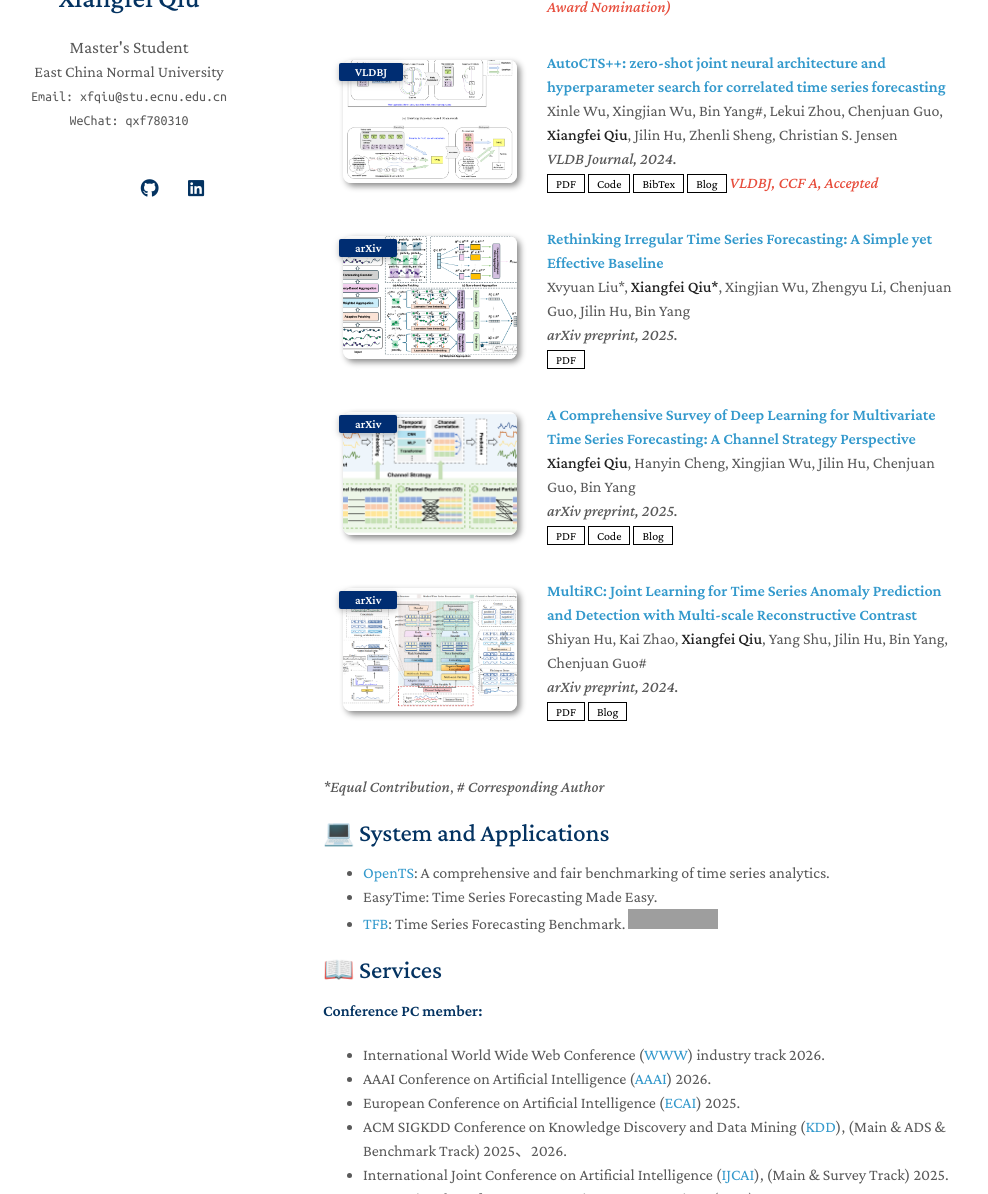
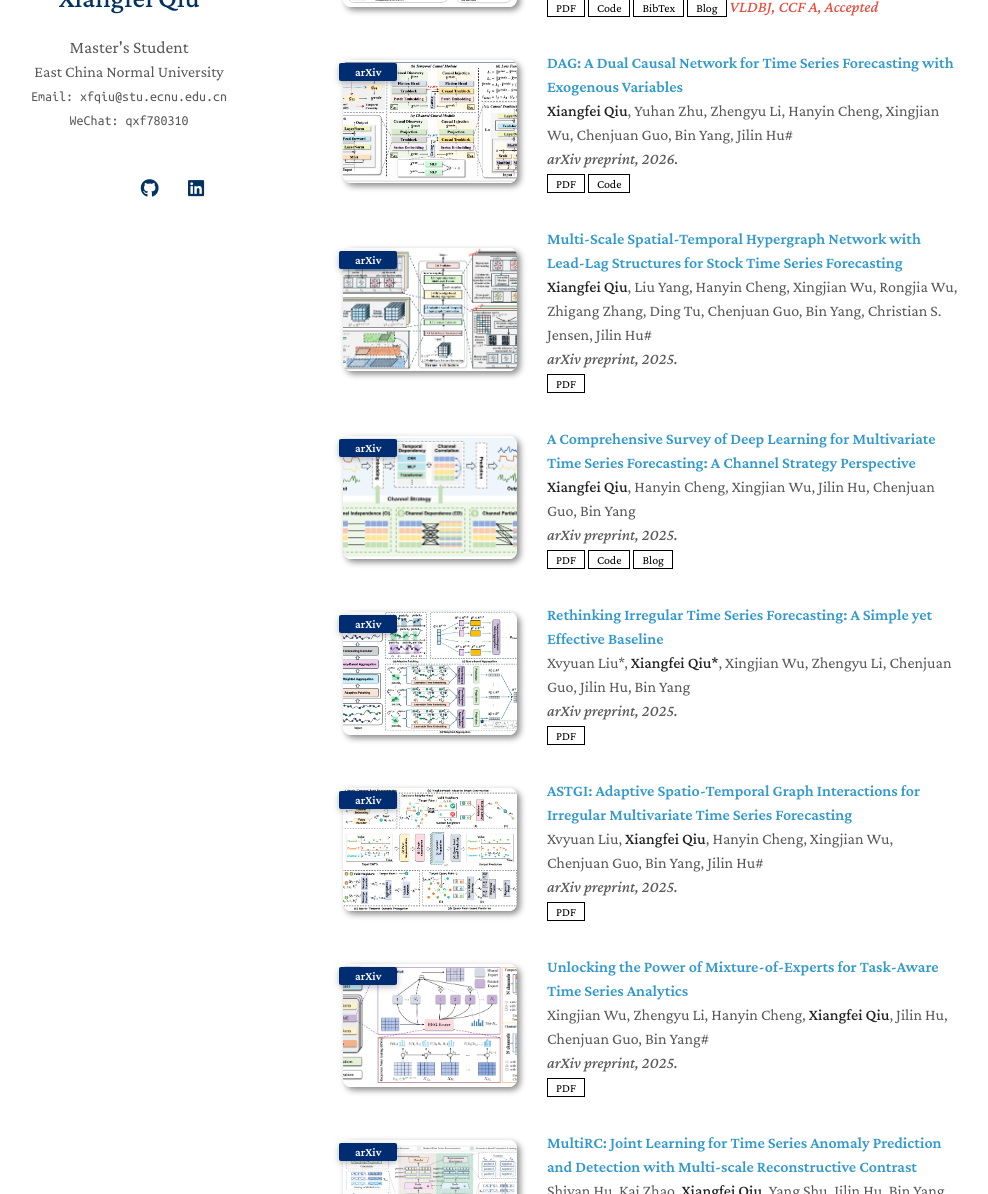
Before and after one commit to qiu69/qiu69.github.io, a Jekyll site: the page built from index.md, in a window 1280 px wide and 1400 px high, scrolled down 2901 px, cut to the strip 206-1400 px from the top of the window. Shown: the whole strip, without its empty margins (147-1135 px from the left). Built offline with Jekyll 4.4.1, drawn with Linux system fonts in a browser that asks for light colours; a style sheet for code colours, icons or effects is not loaded; our own code applies the rules of GitHub Pages for plain Markdown files; some of the changed text lies outside the part shown; grey boxes are pictures that could not be loaded.

Commit message:
first commit

```diff
--- a/_data/publications.yml
+++ b/_data/publications.yml
@@ -20,18 +20,6 @@ main:
     image: ./assets/img/SRSNet.png
 #    blog: https://mp.weixin.qq.com/s/OfZJtd3H3-TCkvBGATt0mA
     notes: NeurIPS, CCF A, Accepted (Spotlight)
-
-  - title: "DAG: A Dual Causal Network for Time Series Forecasting with Exogenous Variables"
-    authors: <strong>Xiangfei Qiu</strong>, Yuhan Zhu, Zhengyu Li, Hanyin Cheng, Xingjian Wu, Chenjuan Guo, Bin Yang, Jilin Hu#
-    conference_short: arXiv
-    conference: arXiv preprint, 2026.
-    pdf: https://arxiv.org/pdf/2509.14933
-    code: https://github.com/decisionintelligence/DAG
-#    bibtex: https://dblp.org/rec/journals/pvldb/QiuHZWDZGZJSY24.html?view=bibtex
-    image: ./assets/img/DAG.png
-#    blog: https://mp.weixin.qq.com/s/OfZJtd3H3-TCkvBGATt0mA
-#    notes: PVLDB, CCF A, Accepted
-
 
   - title: "TAB: Unified Benchmarking of Time Series Anomaly Detection Methods"
     authors: <strong>Xiangfei Qiu</strong>, Zhe Li, Wanghui Qiu, Shiyan Hu, Lekui Zhou, Xingjian Wu, Zhengyu Li Chenjuan Guo, Aoying Zhou, Zhenli Sheng, Jilin Hu, Christian S. Jensen, Bin Yang
@@ -127,15 +115,27 @@ main:
     image: ./assets/img/AutoCTS++.png
 
 
-  - title: "Rethinking Irregular Time Series Forecasting: A Simple yet Effective Baseline"
-    authors: Xvyuan Liu*, <strong>Xiangfei Qiu*</strong>, Xingjian Wu, Zhengyu Li, Chenjuan Guo, Jilin Hu, Bin Yang
+  - title: "DAG: A Dual Causal Network for Time Series Forecasting with Exogenous Variables"
+    authors: <strong>Xiangfei Qiu</strong>, Yuhan Zhu, Zhengyu Li, Hanyin Cheng, Xingjian Wu, Chenjuan Guo, Bin Yang, Jilin Hu#
+    conference_short: arXiv
+    conference: arXiv preprint, 2026.
+    pdf: https://arxiv.org/pdf/2509.14933
+    code: https://github.com/decisionintelligence/DAG
+#    bibtex: https://dblp.org/rec/journals/pvldb/QiuHZWDZGZJSY24.html?view=bibtex
+    image: ./assets/img/DAG.png
+#    blog: https://mp.weixin.qq.com/s/OfZJtd3H3-TCkvBGATt0mA
+#    notes: PVLDB, CCF A, Accepted
+
+
+  - title: "Multi-Scale Spatial-Temporal Hypergraph Network with Lead-Lag Structures for Stock Time Series Forecasting"
+    authors: <strong>Xiangfei Qiu</strong>, Liu Yang, Hanyin Cheng, Xingjian Wu, Rongjia Wu, Zhigang Zhang, Ding Tu, Chenjuan Guo, Bin Yang, Christian S. Jensen, Jilin Hu#
     conference_short: arXiv
     conference: arXiv preprint, 2025.
-    pdf: https://arxiv.org/pdf/2505.11250
+    pdf: https://arxiv.org/pdf/2509.23668
 #    code: https://github.com/decisionintelligence/CS4TS
 #    blog: https://mp.weixin.qq.com/s/W2MwOZKKrD2Lj5wOgBLz0Q
-    image: ./assets/img/APN.png
-
+    image: ./assets/img/Hermes.png
+#    notes: Accepted
 
   - title: "A Comprehensive Survey of Deep Learning for Multivariate Time Series Forecasting: A Channel Strategy Perspective"
     authors: <strong>Xiangfei Qiu</strong>, Hanyin Cheng, Xingjian Wu, Jilin Hu, Chenjuan Guo, Bin Yang
@@ -147,6 +147,38 @@ main:
     image: ./assets/img/CS4TS.png
 #    notes: Accepted
 
+
+  - title: "Rethinking Irregular Time Series Forecasting: A Simple yet Effective Baseline"
+    authors: Xvyuan Liu*, <strong>Xiangfei Qiu*</strong>, Xingjian Wu, Zhengyu Li, Chenjuan Guo, Jilin Hu, Bin Yang
+    conference_short: arXiv
+    conference: arXiv preprint, 2025.
+    pdf: https://arxiv.org/pdf/2505.11250
+#    code: https://github.com/decisionintelligence/CS4TS
+#    blog: https://mp.weixin.qq.com/s/W2MwOZKKrD2Lj5wOgBLz0Q
+    image: ./assets/img/APN.png
+
+  - title: "ASTGI: Adaptive Spatio-Temporal Graph Interactions for Irregular Multivariate Time Series Forecasting"
+    authors: Xvyuan Liu, <strong>Xiangfei Qiu</strong>, Hanyin Cheng, Xingjian Wu, Chenjuan Guo, Bin Yang, Jilin Hu#
+    conference_short: arXiv
+    conference: arXiv preprint, 2025.
+    pdf: https://arxiv.org/pdf/2509.23313
+#    code: https://github.com/decisionintelligence/CS4TS
+#    blog: https://mp.weixin.qq.com/s/W2MwOZKKrD2Lj5wOgBLz0Q
+    image: ./assets/img/ASTGI.png
+#    notes: Accepted
+
+
+  - title: "Unlocking the Power of Mixture-of-Experts for Task-Aware Time Series Analytics"
+    authors: Xingjian Wu, Zhengyu Li, Hanyin Cheng, <strong>Xiangfei Qiu</strong>, Jilin Hu, Chenjuan Guo, Bin Yang#
+    conference_short: arXiv
+    conference: arXiv preprint, 2025.
+    pdf: https://arxiv.org/pdf/2509.22279
+#    code: https://github.com/decisionintelligence/CS4TS
+#    blog: https://mp.weixin.qq.com/s/W2MwOZKKrD2Lj5wOgBLz0Q
+    image: ./assets/img/PatchMOE.png
+#    notes: Accepted
+
+
   - title: "MultiRC: Joint Learning for Time Series Anomaly Prediction and Detection with Multi-scale Reconstructive Contrast"
     authors: Shiyan Hu, Kai Zhao, <strong>Xiangfei Qiu</strong>, Yang Shu, Jilin Hu, Bin Yang, Chenjuan Guo#
     conference_short: arXiv
--- a/_includes/publications.md
+++ b/_includes/publications.md
@@ -6,6 +6,7 @@
 {% for link in site.data.publications.main %}
 
 <li>
+
 <div class="pub-row">
   <div class="col-sm-3 abbr" style="position: relative;padding-right: 15px;padding-left: 15px;">
     {% if link.image %}
```
Also changed, not shown: assets/img/ASTGI.png (added), assets/img/Hermes.png (added), assets/img/PatchMOE.png (added).
